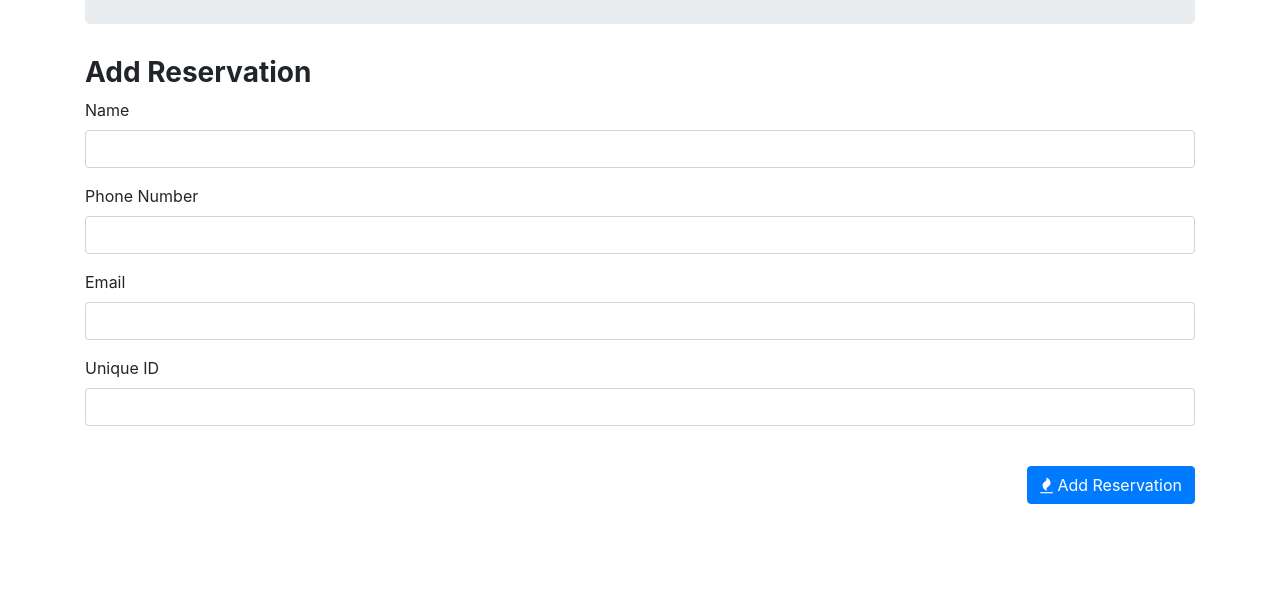
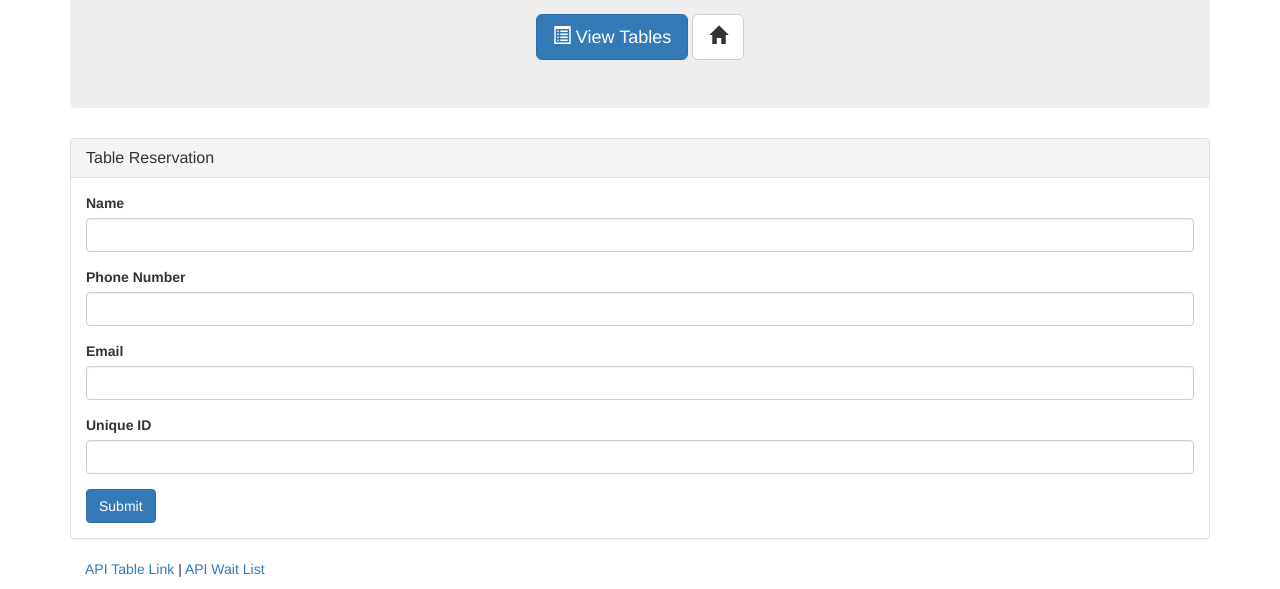
Before and after one commit to buenviajex/Reservation, a plain HTML site: page add.html in a window 1280 px wide. Shown: the part 233-822 px from the top of the page. Before the commit the page ends 800 px from the top, so only its background shows below. Drawn offline with nearby package versions, Linux system fonts and the light colour scheme.

Commit message:
html files

```diff
--- a/add.html
+++ b/add.html
@@ -2,84 +2,79 @@
 <html lang="en">
 <head>
 	<meta charset="UTF-8">
-  <title>Star Wars - Express</title>
+	<title>Reservation Page</title>
+
 	<!-- Latest compiled and minified CSS & JS -->
-  <link rel="stylesheet" href="https://maxcdn.bootstrapcdn.com/bootstrap/4.0.0/css/bootstrap.min.css">
-  <link rel="stylesheet" href="https://stackpath.bootstrapcdn.com/font-awesome/4.7.0/css/font-awesome.min.css">
+	<link rel="stylesheet" href="https://maxcdn.bootstrapcdn.com/bootstrap/3.3.6/css/bootstrap.min.css" integrity="sha384-1q8mTJOASx8j1Au+a5WDVnPi2lkFfwwEAa8hDDdjZlpLegxhjVME1fgjWPGmkzs7" crossorigin="anonymous">
 	<script src="https://code.jquery.com/jquery.js"></script>
-  <script src="https://maxcdn.bootstrapcdn.com/bootstrap/4.0.0/js/bootstrap.min.js"></script>
+	<script src="https://maxcdn.bootstrapcdn.com/bootstrap/3.3.6/js/bootstrap.min.js" integrity="sha384-0mSbJDEHialfmuBBQP6A4Qrprq5OVfW37PRR3j5ELqxss1yVqOtnepnHVP9aJ7xS" crossorigin="anonymous"></script>
 
 </head>
 <body>
 
 	<div class="container">
+
 		<div class="jumbotron">
-      <h1>Make a Reservation</h1>
+			<h1 class="text-center"><span class="glyphicon glyphicon-fire"></span> Hot Restaurant</h1>
 			<hr>
-      <a href="/"><button class="btn btn-danger btn-lg"><span class="fa fa-eye"></span> View Reservations</button></a>
+			<h2 class="text-center">Make your reservation</h2>
+			<br>
+
+			<div class="text-center">
+				<a href="tables.html"><button type="button" class="btn btn-lg btn-primary"><span class="glyphicon glyphicon-list-alt"></span> View Tables</button></a>
+				<a href="index.html"><button type="button" class="btn btn-lg btn-default"><span class="glyphicon glyphicon-home"></span></button></a>
 			</div>
+		</div>
+
 		<div class="row">
-
 			<div class="col-lg-12">
 
+				<!-- Reservation Page -->
 				<div class="panel panel-default">
 					<div class="panel-heading">
-            <h3 class="panel-title"><strong>Add Reservation</strong></h3>
+						<h4 class="panel-title">Table Reservation</h4>
 					</div>
 					<div class="panel-body">
-            <form method="POST" role="form">
+
+						<form role="form">
 
 							<div class="form-group">
-                <label for="name">Name</label>
-                <input type="text" class="form-control" id="name">
+								<label for="">Name</label>
+								<input type="text" class="form-control" id="reserve_name">
 							</div>
 
 							<div class="form-group">
-                <label for="role">Phone Number</label>
-                <input type="text" class="form-control" id="phone-number">
+								<label for="">Phone Number</label>
+								<input type="text" class="form-control" id="reserve_phone">
 							</div>
 
 							<div class="form-group">
-                <label for="age">Email</label>
-                <input type="text" class="form-control" id="email">
+								<label for="">Email</label>
+								<input type="text" class="form-control" id="reserve_email">
 							</div>
 
 							<div class="form-group">
-                <label for="force-points">Unique ID</label>
-                <input type="text" class="form-control" id="unique-id">
+								<label for="">Unique ID</label>
+								<input type="text" class="form-control" id="reserve_uniqueID">
 							</div>
 
+							<button type="submit" class="btn btn-primary submit">Submit</button>
 						</form>
-            <br>
-            <div class="text-right">
-              <button type="submit" class="btn btn-primary btn-md" id="add-btn"><span class="fa fa-fire"></span> Add Reservation</button>
-            </div>
+
 					</div>
 				</div>
 
 			</div>
 		</div>
+
+
+	    <footer class="footer">
+	      <div class="container">
+	        <p><a href="/api/tables">API Table Link</a> | <a href="/api/waitlist">API Wait List</a> </p>
 	      </div>
+	    </footer>
 
-<!--   <script type="text/javascript">
-    // Question: What does this code do?
-    $("#add-btn").on("click", function(event) {
-      event.preventDefault();
-      var newReservation = {
-        name: $("#name").val().trim(),
-        role: $("#phone-number").val().trim(),
-        age: $("#email").val().trim(),
-        forcePoints: $("#force-points").val().trim()
-      };
-
-      // Question: What does this code do??
-      $.post("/api/characters", newCharacter)
-        .then(function(data) {
-          console.log("add.html", data);
-          alert("Adding character...");
-        });
-    });
-  </script> -->
+	</div>
 
 </body>
 </html>
```
Also changed, not shown: tables.html (+35 -40 lines). Lines whose indentation alone changed are shown as unchanged.
